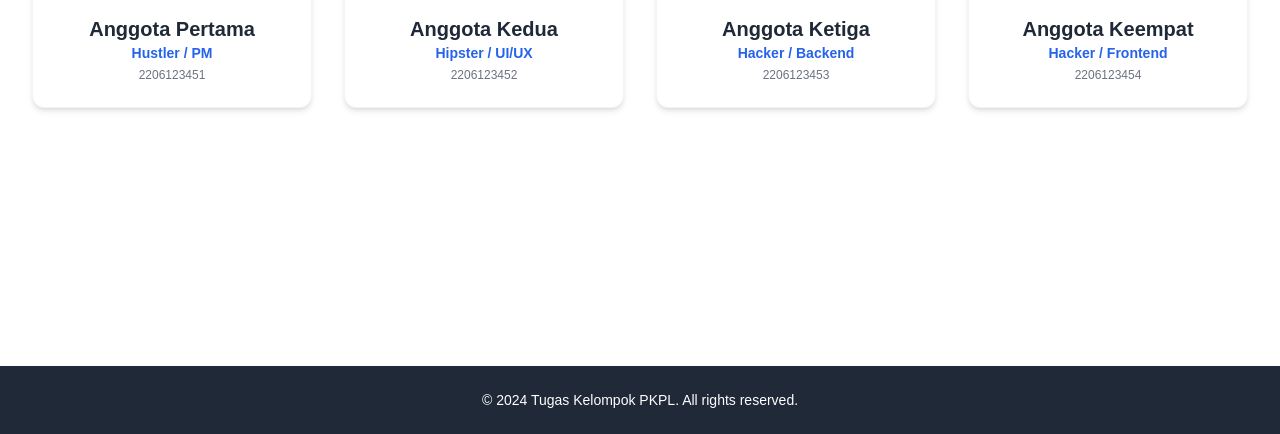
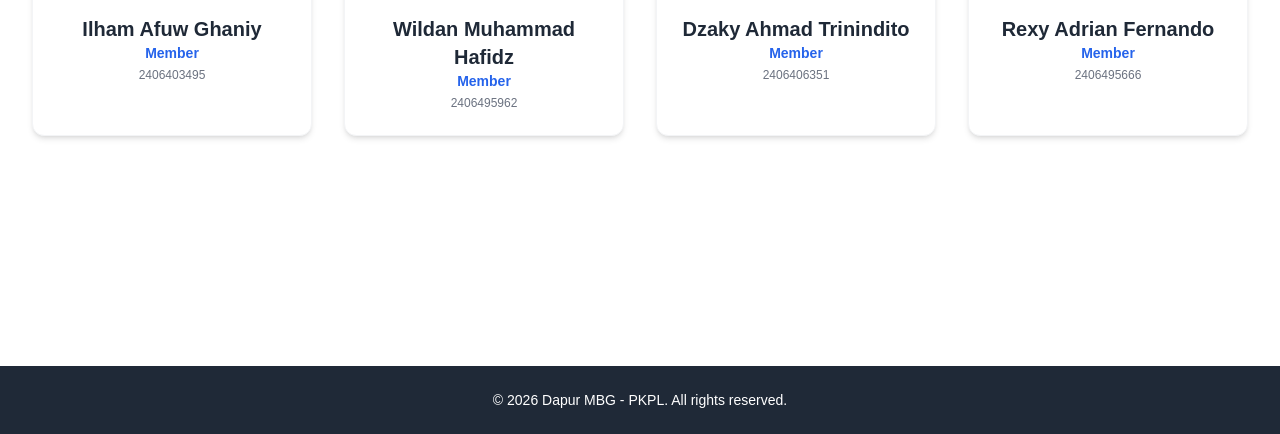
Before and after one commit to PKPL-Dapur-MBG/PKPL-TK2, a Django app: page / in a window 1280 px wide. Shown: the part 366-800 px from the top of the page. Run offline with Django 4.2, Linux system fonts and the light colour scheme; data comes from the database, SQL or seed files in the repository; some libraries are stand-ins or nearby versions.

Commit message:
refactor: separate navbar and footer from base template

```diff
--- a/main/templates/home.html
+++ b/main/templates/home.html
@@ -8,7 +8,8 @@
 
     {% if is_anggota %}
     <div class="mt-6">
-        <a href="{% url 'edit_style' %}" class="inline-flex items-center gap-2 bg-purple-600 hover:bg-purple-700 text-white px-6 py-3 rounded-full shadow-lg font-semibold transition">
+        <a href="{% url 'edit_style' %}"
+           class="inline-flex items-center gap-2 bg-purple-600 hover:bg-purple-700 text-white px-6 py-3 rounded-full shadow-lg font-semibold transition">
             <i class="fas fa-palette"></i> Edit Tema Website
         </a>
     </div>
@@ -17,80 +18,122 @@
 
 <div class="grid grid-cols-1 sm:grid-cols-2 lg:grid-cols-4 gap-8">
     {% for anggota in anggota_kelompok %}
-    <div onclick="openModal({{ anggota.id }})" class="bg-white rounded-xl shadow-md overflow-hidden cursor-pointer card-hover border border-gray-100 flex flex-col items-center p-6 text-center">
-        <img class="w-32 h-32 rounded-full object-cover mb-4 border-4 border-gray-200" src="{% static anggota.foto %}" alt="{{ anggota.nama }}">
+
+    <!-- CARD -->
+    <div
+        data-id="{{ anggota.id }}"
+        class="card bg-white rounded-xl shadow-md overflow-hidden cursor-pointer card-hover border border-gray-100 flex flex-col items-center p-6 text-center"
+    >
+        <img class="w-32 h-32 rounded-full object-cover mb-4 border-4 border-gray-200"
+             src="{% static anggota.foto %}"
+             alt="{{ anggota.nama }}">
+
         <h3 class="text-xl font-bold text-gray-800">{{ anggota.nama }}</h3>
         <p class="text-sm font-semibold text-blue-600 mb-1">{{ anggota.role }}</p>
         <p class="text-xs text-gray-500">{{ anggota.npm }}</p>
     </div>
 
-    <div id="modal-{{ anggota.id }}" class="fixed inset-0 bg-black bg-opacity-60 hidden flex items-center justify-center z-50 transition-opacity">
+    <!-- MODAL -->
+    <div id="modal-{{ anggota.id }}"
+         class="modal fixed inset-0 bg-black bg-opacity-60 hidden flex items-center justify-center z-50">
+
         <div class="bg-white rounded-2xl max-w-lg w-full mx-4 overflow-hidden shadow-2xl relative animate-[fadeIn_0.3s_ease-out]">
-            <button onclick="closeModal({{ anggota.id }})" class="absolute top-4 right-4 text-gray-400 hover:text-red-500 text-2xl z-10">&times;</button>
 
+            <!-- CLOSE BUTTON -->
+            <button class="close-btn absolute top-4 right-4 text-gray-400 hover:text-red-500 text-2xl z-10">
+                &times;
+            </button>
+
+            <!-- HEADER -->
             <div class="bg-gray-50 p-6 flex flex-col items-center border-b">
-                <img class="w-40 h-40 rounded-full object-cover border-4 border-white shadow-md mb-4" src="{% static anggota.foto %}" alt="{{ anggota.nama }}">
+                <img class="w-40 h-40 rounded-full object-cover border-4 border-white shadow-md mb-4"
+                     src="{% static anggota.foto %}"
+                     alt="{{ anggota.nama }}">
+
                 <h2 class="text-2xl font-bold text-gray-900">{{ anggota.nama }}</h2>
-                <span class="bg-blue-100 text-blue-800 text-sm font-medium px-3 py-1 rounded-full mt-2">{{ anggota.role }}</span>
+                <span class="bg-blue-100 text-blue-800 text-sm font-medium px-3 py-1 rounded-full mt-2">
+                    {{ anggota.role }}
+                </span>
             </div>
 
+            <!-- CONTENT -->
             <div class="p-6">
                 <div class="mb-4">
-                    <p class="text-sm text-gray-500 uppercase tracking-wide font-semibold">NPM / NIM</p>
+                    <p class="text-sm text-gray-500 uppercase font-semibold">NPM / NIM</p>
                     <p class="text-gray-800 font-medium">{{ anggota.npm }}</p>
                 </div>
+
                 <div class="mb-4">
-                    <p class="text-sm text-gray-500 uppercase tracking-wide font-semibold">Program Studi</p>
+                    <p class="text-sm text-gray-500 uppercase font-semibold">Program Studi</p>
                     <p class="text-gray-800 font-medium">{{ anggota.prodi }}</p>
                 </div>
+
                 <div class="mb-6">
-                    <p class="text-sm text-gray-500 uppercase tracking-wide font-semibold">Bio Singkat</p>
+                    <p class="text-sm text-gray-500 uppercase font-semibold">Bio Singkat</p>
                     <p class="text-gray-700 leading-relaxed mt-1">{{ anggota.bio }}</p>
                 </div>
 
+                <!-- SOCIAL -->
                 <div class="flex justify-center gap-4 mt-6">
-                    <a href="{{ anggota.linkedin }}" target="_blank" class="w-10 h-10 rounded-full bg-blue-600 text-white flex items-center justify-center hover:bg-blue-700 transition">
+                    <a href="{{ anggota.linkedin }}" target="_blank"
+                       class="w-10 h-10 rounded-full bg-blue-600 text-white flex items-center justify-center hover:bg-blue-700 transition">
                         <i class="fab fa-linkedin-in"></i>
                     </a>
-                    <a href="{{ anggota.github }}" target="_blank" class="w-10 h-10 rounded-full bg-gray-800 text-white flex items-center justify-center hover:bg-gray-900 transition">
+
+                    <a href="{{ anggota.github }}" target="_blank"
+                       class="w-10 h-10 rounded-full bg-gray-800 text-white flex items-center justify-center hover:bg-gray-900 transition">
                         <i class="fab fa-github"></i>
                     </a>
                 </div>
             </div>
         </div>
     </div>
+
     {% endfor %}
 </div>
 {% endblock %}
 
 {% block scripts %}
 <script>
+document.addEventListener("DOMContentLoaded", function () {
 
-    function openModal(id) {
-        document.getElementById('modal-' + id).classList.remove('hidden');
-        document.body.style.overflow = 'hidden';
-    }
+    const cards = document.querySelectorAll(".card");
+    const modals = document.querySelectorAll(".modal");
 
+    cards.forEach(card => {
+        card.addEventListener("click", function () {
+            const id = this.dataset.id;
+            const modal = document.getElementById("modal-" + id);
 
-    function closeModal(id) {
-        document.getElementById('modal-' + id).classList.add('hidden');
-        document.body.style.overflow = 'auto';
-    }
+            modal.classList.remove("hidden");
+            document.body.style.overflow = "hidden";
+        });
+    });
 
+    document.querySelectorAll(".close-btn").forEach(btn => {
+        btn.addEventListener("click", function () {
+            const modal = this.closest(".modal");
+            modal.classList.add("hidden");
+            document.body.style.overflow = "auto";
+        });
+    });
 
-    window.onclick = function(event) {
-        if (event.target.classList.contains('bg-opacity-60')) {
-            document.querySelectorAll('[id^="modal-"]').forEach(modal => {
-                modal.classList.add('hidden');
-            });
-            document.body.style.overflow = 'auto';
-        }
-    }
+    modals.forEach(modal => {
+        modal.addEventListener("click", function (e) {
+            if (e.target === modal) {
+                modal.classList.add("hidden");
+                document.body.style.overflow = "auto";
+            }
+        });
+    });
+
+});
 </script>
+
 <style>
-    @keyframes fadeIn {
-        from { opacity: 0; transform: scale(0.95); }
-        to { opacity: 1; transform: scale(1); }
-    }
+@keyframes fadeIn {
+    from { opacity: 0; transform: scale(0.95); }
+    to { opacity: 1; transform: scale(1); }
+}
 </style>
 {% endblock %}
--- a/main/views.py
+++ b/main/views.py
@@ -19,47 +19,47 @@ def home(request):
     anggota_kelompok = [
         {
             "id": 1,
-            "nama": "Anggota Pertama",
-            "npm": "2206123451",
-            "role": "Hustler / PM",
-            "bio": "Mengatur jalannya proyek dan memastikan semua selesai tepat waktu.",
+            "nama": "Ilham Afuw Ghaniy",
+            "npm": "2406403495",
+            "role": "Member",
+            "bio": "nama lengkap Ilham Afuw Ghaniy,biasa dipanggil Ilham. Asal Depok. Hobi nonton film,main game, sama baca buku. Lumayan suka Ama makanan seafood.",
             "prodi": "Ilmu Komputer",
-            "foto": "img/anggota1.png",
-            "linkedin": "https://linkedin.com/in/username1",
+            "foto": "images/ilham.jpg",
+            "linkedin": "https://www.linkedin.com/in/ilham-afuw-ghaniy-501576323/",
             "github": "https://github.com/username1"
         },
         {
             "id": 2,
-            "nama": "Anggota Kedua",
-            "npm": "2206123452",
-            "role": "Hipster / UI/UX",
-            "bio": "Mendesain antarmuka yang cantik menggunakan Tailwind dan Figma.",
+            "nama": "Wildan Muhammad Hafidz",
+            "npm": "2406495962",
+            "role": "Member",
+            "bio": "hobi maen game,pengen ipk gede tapi males",
             "prodi": "Sistem Informasi",
-            "foto": "img/anggota2.png",
+            "foto": "images/wildan.jpg",
             "linkedin": "https://linkedin.com/in/username2",
-            "github": "https://github.com/username2"
+            "github": "https://github.com/Wildann133"
         },
         {
             "id": 3,
-            "nama": "Anggota Ketiga",
-            "npm": "2206123453",
-            "role": "Hacker / Backend",
-            "bio": "Membangun sistem autentikasi dan integrasi database Django.",
+            "nama": "Dzaky Ahmad Trinindito",
+            "npm": "2406406351",
+            "role": "Member",
+            "bio": "aku gampang tertarik dengan hal baru jadi banyak banget interestnya",
             "prodi": "Ilmu Komputer",
-            "foto": "img/anggota3.png",
-            "linkedin": "https://linkedin.com/in/username3",
+            "foto": "images/dzaky.jpg",
+            "linkedin": "https://www.linkedin.com/in/dzaky-ahmad-trinindito-37b63a322/",
             "github": "https://github.com/username3"
         },
         {
             "id": 4,
-            "nama": "Anggota Keempat",
-            "npm": "2206123454",
-            "role": "Hacker / Frontend",
-            "bio": "Mengubah desain menjadi kode HTML dan Tailwind yang responsif.",
-            "prodi": "Sistem Informasi",
-            "foto": "img/anggota4.png",
-            "linkedin": "https://linkedin.com/in/username4",
-            "github": "https://github.com/username4"
+            "nama": "Rexy Adrian Fernando",
+            "npm": "2406495666",
+            "role": "Member",
+            "bio": "6767",
+            "prodi": "Ilmu Komputer",
+            "foto": "images/rexy.jpg",
+            "linkedin": "https://www.linkedin.com/in/rexy-adrian-fernando/",
+            "github": "https://github.com/rexyadrian"
         }
     ]
 
--- a/static/css/style.css
+++ b/static/css/style.css
@@ -1,3 +1,9 @@
+body {
+    background-color: var(--bg-color);
+    font-family: var(--font-family);
+    transition: background-color 0.3s ease;
+}
+
 .card-hover {
     transition: transform 0.3s ease, box-shadow 0.3s ease;
 }
--- a/templates/base.html
+++ b/templates/base.html
@@ -10,49 +10,21 @@
     <link rel="stylesheet" href="https://cdnjs.cloudflare.com/ajax/libs/font-awesome/6.4.0/css/all.min.css">
     <link rel="stylesheet" href="{% static 'css/style.css' %}">
     <style>
-        /* Menggunakan style dari database */
-        body {
-            background-color: {{ style.bg_color|default:"#f3f4f6" }};
-            font-family: {{ style.font_family|default:"ui-sans-serif, system-ui, sans-serif" }};
-            transition: background-color 0.3s ease;
+        :root {
+            --bg-color: {{ style.bg_color|default:"#f3f4f6" }};
+            --font-family: {{ style.font_family|default:"ui-sans-serif, system-ui, sans-serif" }};
         }
     </style>
 </head>
 <body class="flex flex-col min-h-screen">
 
-    <nav class="bg-white bg-opacity-90 shadow-md backdrop-blur-md sticky top-0 z-40">
-        <div class="max-w-7xl mx-auto px-4 sm:px-6 lg:px-8">
-            <div class="flex justify-between h-16 items-center">
-                <div class="flex-shrink-0 flex items-center">
-                    <a href="{% url 'home' %}" class="text-xl font-bold text-gray-800">🚀 KelompokKeren</a>
-                </div>
-                <div class="flex items-center space-x-4">
-                    {% if user.is_authenticated %}
-                        <span class="text-sm text-gray-600 hidden md:block">Halo, {{ user.email }}</span>
-                        <form method="post" action="{% url 'account_logout' %}">
-                            {% csrf_token %}
-                            <button type="submit" class="bg-red-500 hover:bg-red-600 text-white px-4 py-2 rounded-md text-sm font-medium transition">Logout</button>
-                        </form>
-                    {% else %}
-                        <a href="{% url 'account_login' %}" class="text-gray-600 hover:text-gray-900 px-3 py-2 rounded-md text-sm font-medium">Login</a>
-                        <a href="{% provider_login_url 'google' %}" class="bg-blue-600 hover:bg-blue-700 text-white px-4 py-2 rounded-md text-sm font-medium transition flex items-center gap-2">
-                            <i class="fab fa-google"></i> Google
-                        </a>
-                    {% endif %}
-                </div>
-            </div>
-        </div>
-    </nav>
+    {% include "navbar.html" %}
 
     <main class="flex-grow w-full max-w-7xl mx-auto px-4 sm:px-6 lg:px-8 py-8">
         {% block content %}{% endblock %}
     </main>
 
-    <footer class="bg-gray-800 text-white mt-auto">
-        <div class="max-w-7xl mx-auto px-4 sm:px-6 lg:px-8 py-6 text-center text-sm">
-            <p>&copy; 2024 Tugas Kelompok PKPL. All rights reserved.</p>
-        </div>
-    </footer>
+    {% include "footer.html" %}
 
     {% block scripts %}{% endblock %}
 </body>
--- /dev/null
+++ b/templates/footer.html
@@ -0,0 +1,5 @@
+<footer class="bg-gray-800 text-white mt-auto">
+    <div class="max-w-7xl mx-auto px-4 sm:px-6 lg:px-8 py-6 text-center text-sm">
+        <p>&copy; 2026 Dapur MBG - PKPL. All rights reserved.</p>
+    </div>
+</footer>
--- /dev/null
+++ b/templates/navbar.html
@@ -0,0 +1,35 @@
+{% load socialaccount %}
+<nav class="bg-white bg-opacity-90 shadow-md backdrop-blur-md sticky top-0 z-40">
+    <div class="max-w-7xl mx-auto px-4 sm:px-6 lg:px-8">
+        <div class="flex justify-between h-16 items-center">
+            <div class="flex-shrink-0 flex items-center">
+                <a href="{% url 'home' %}" class="text-xl font-bold text-gray-800">
+                    Dapur MBG - PKPL
+                </a>
+            </div>
+            <div class="flex items-center space-x-4">
+                {% if user.is_authenticated %}
+                    <span class="text-sm text-gray-600 hidden md:block">
+                        Halo, {{ user.email }}
+                    </span>
+                    <form method="post" action="{% url 'account_logout' %}">
+                        {% csrf_token %}
+                        <button type="submit"
+                            class="bg-red-500 hover:bg-red-600 text-white px-4 py-2 rounded-md text-sm font-medium transition">
+                            Logout
+                        </button>
+                    </form>
+                {% else %}
+                    <a href="{% url 'account_login' %}"
+                        class="text-gray-600 hover:text-gray-900 px-3 py-2 rounded-md text-sm font-medium">
+                        Login
+                    </a>
+                    <a href="{% provider_login_url 'google' %}"
+                        class="bg-blue-600 hover:bg-blue-700 text-white px-4 py-2 rounded-md text-sm font-medium transition flex items-center gap-2">
+                        <i class="fab fa-google"></i> Google
+                    </a>
+                {% endif %}
+            </div>
+        </div>
+    </div>
+</nav>
```
Also changed, not shown: static/images/dzaky.jpg (added), static/images/ilham.jpg (added), static/images/rexy.jpg (added), static/images/wildan.jpg (added).
